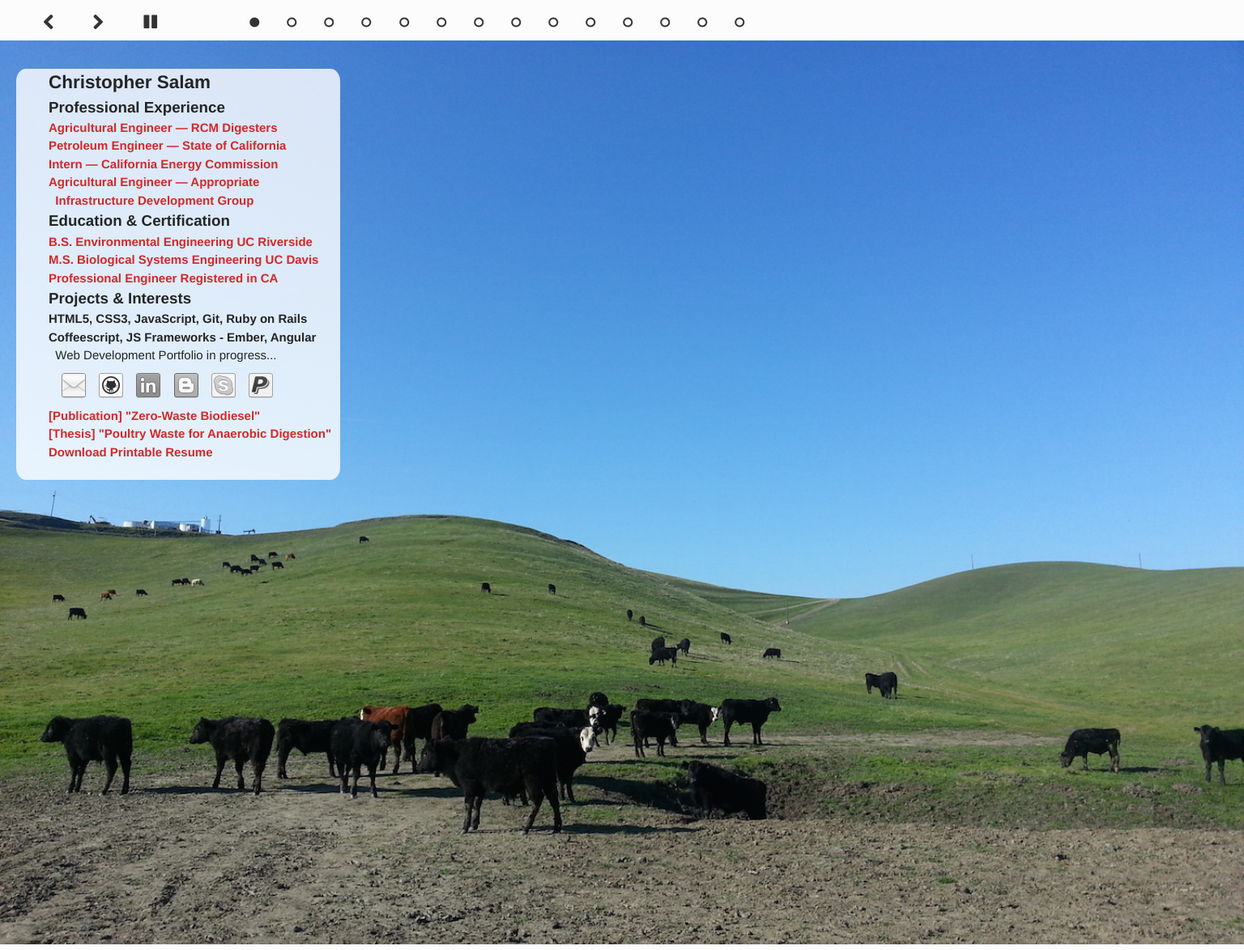
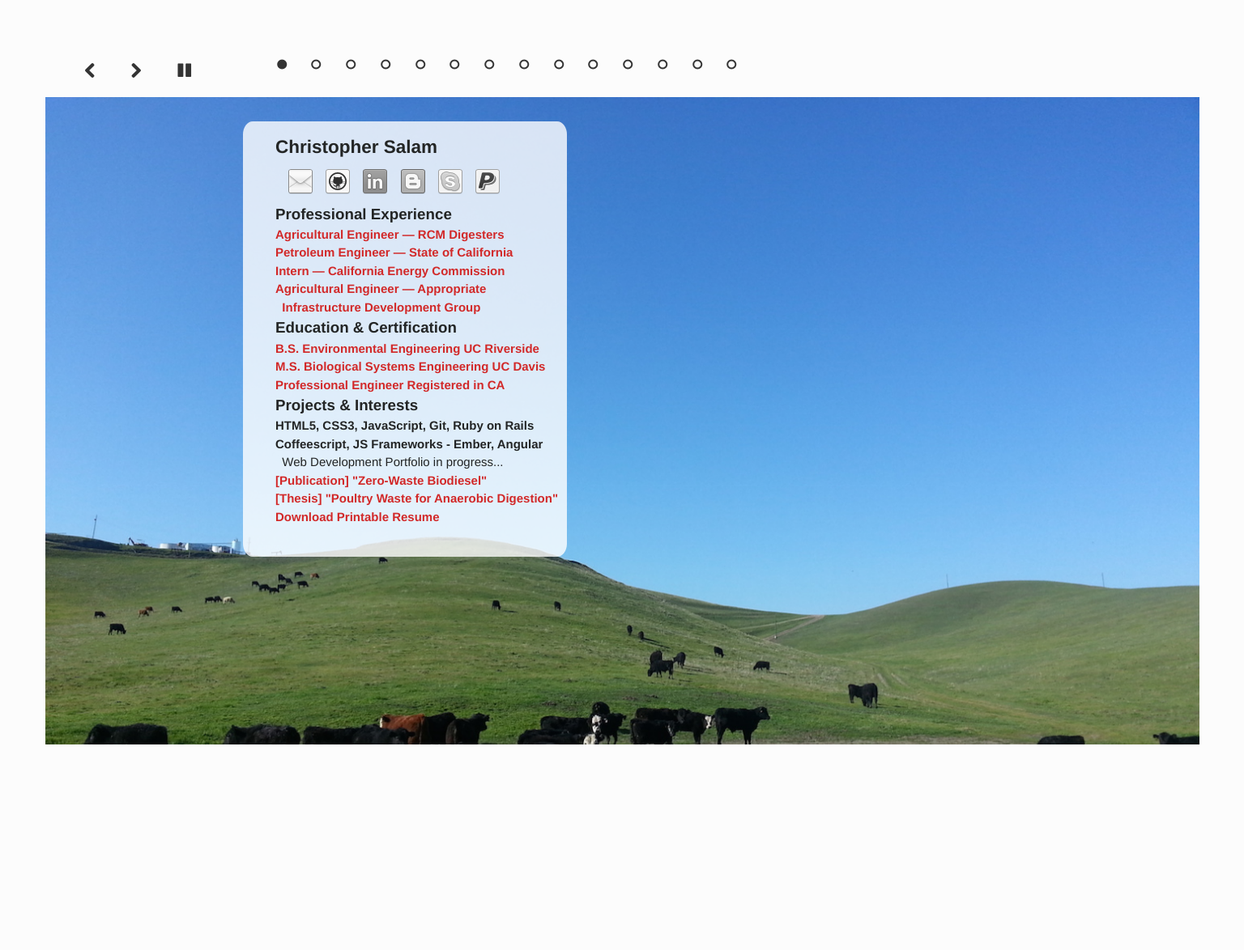
Before and after one commit to ChristopherSalam/blog, a PHP site: page / in a window 1536 px wide. Shown: the whole page at 81% size. After the commit the page ends 920 px from the top, so only its background shows below. Run offline with PHP 8.4, Linux system fonts and the light colour scheme.

Commit message:
responsive for chrome ready to test, changed pics
I’m ready to upload…

```diff
--- a/css/example.css
+++ b/css/example.css
@@ -118,37 +118,6 @@
     .container {
       margin: 0 auto
     }
-
-    /* For tablets & smart phones */
-    @media (max-width: 767px) {
-      .container {
-        width: auto;
-      }
-    }
-
-    /* For smartphones */
-    @media (max-width: 480px) {
-      .container {
-        width: auto;
-      }
-    }
-
-    /* For smaller displays like laptops */
-    @media (min-width: 768px) and (max-width: 979px) {
-      .container {
-        width: 724px;
-      }
-    }
-
-    /* For larger displays */
-    @media (min-width: 1200px) {
-      .container {
-        width: 1170px;
-      }
-    }
-
-
-
 
 /*!
  * Bootstrap v2.2.2
@@ -1903,7 +1872,7 @@
 .underneath {
   top: 0;
   height: 100%;
-  width: 100%;
+  width: 120%;
   z-index: 0;
   position: absolute;
 }
@@ -1917,7 +1886,7 @@
   position: relative;
   }
 
-  @media (min-width: 650px) {
+  @media (min-width: 550px) {
 
     .fade {
       margin-left: 20px;
@@ -2008,22 +1977,49 @@
 }
 
     /* For smartphones */
-    @media (max-width: 480px) {
+    @media (max-width: 460px) {
+        .fade {
+          margin: 260px auto 0;
+        }
+    }
+
+    @media (max-width: 480px)  and (min-width: 461px) {
+        .fade {
+          margin: 280px auto 0;
+        }
+    }
+
+    @media (max-width: 510px)  and (min-width: 481px) {
         .fade {
           margin: 300px auto 0;
         }
     }
 
-    @media (max-width: 540px) and (min-width: 481px) {
+    @media (max-width: 550px) and (min-width: 511px) {
         .fade {
-          margin: 350px auto 0;
+          margin: 330px auto 0;
         }
     }
 
-    @media (max-width: 650px) and (min-width: 541px) {
+    @media (min-width: 1425px) {
         .fade {
-          margin: 420px auto 0;
+          position:fixed;
+          margin-left: 300px;
+          margin-top: 80px;
         }
+        .container {
+          width: 1425px;
+        }
+        .underneath {
+          position: relative;
+          top: 0%;
+        }
+
+      #slides .slidesjs-previous, #slides .slidesjs-next, #slides .slidesjs-play,
+    #slides .slidesjs-stop, #slides .slidesjs-pagination-item{
+        top: 0.3%;
+    }
+
     }
 
 .linkbar {
--- a/js/mine.slides.js
+++ b/js/mine.slides.js
@@ -1,7 +1,5 @@
     $(function() {
       $('#slides').slidesjs({
-        width: 1100,
-        height: 800,
         play: {
           active: true,
           effect:"fade",
```
Also changed, not shown: index.html (+18 -17 lines), img/inso1.jpg, img/rig0.jpg (added), img/rig1.jpg, img/rig2.jpg (deleted), img/rig3.jpg (deleted), img/smoke1.jpg (renamed from img/smoke.jpg).
